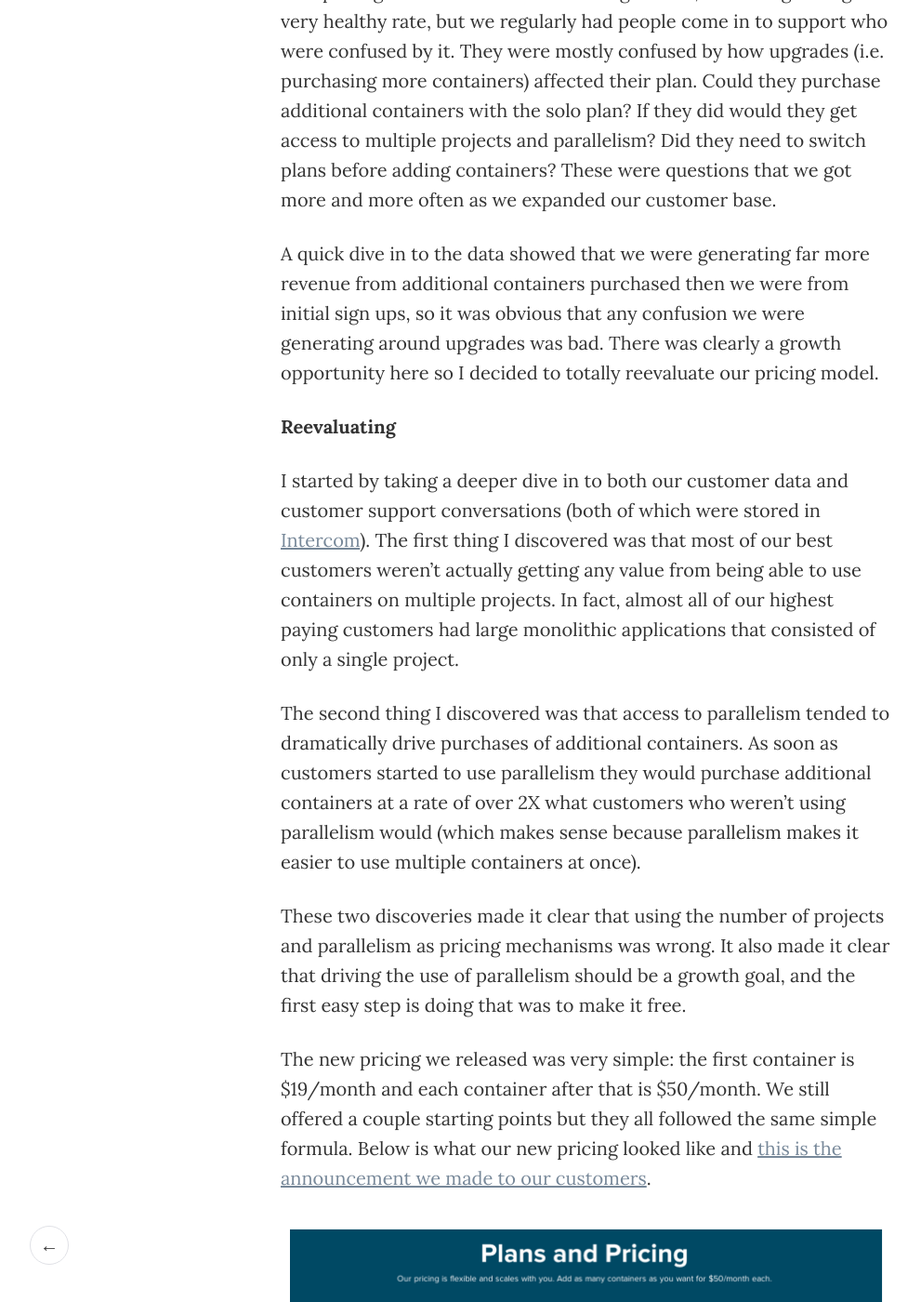
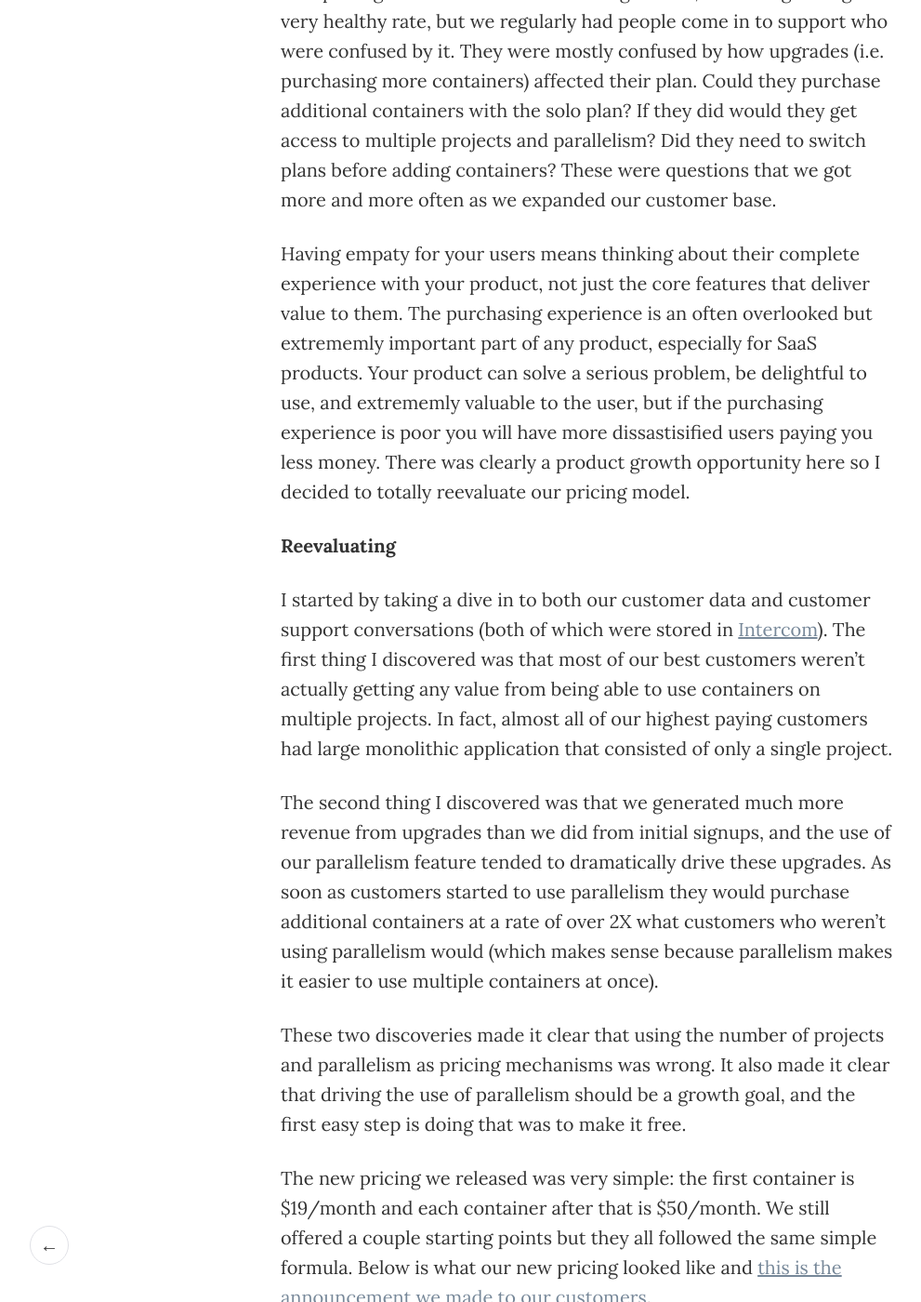
Before and after one commit to worldsoup/worldsoup.github.io, a Jekyll site: the page built from _posts/2016-03-11-pricing-as-growth.markdown, in a window 1280 px wide and 1400 px high, scrolled down 1482 px. Shown: the whole window at 93% size, without its empty margins (8-999 px from the left). Built offline with Jekyll 4.4.1, drawn with Linux system fonts in a browser that asks for light colours.

Commit message:
update pricing post

```diff
--- a/_posts/2016-03-11-pricing-as-growth.markdown
+++ b/_posts/2016-03-11-pricing-as-growth.markdown
@@ -18,14 +18,14 @@ The original goal when this model was designed was to allow people to self-selec
 
 This pricing model seemed to be serving us well, we were growing at a very healthy rate, but we regularly had people come in to support who were confused by it. They were mostly confused by how upgrades (i.e. purchasing more containers) affected their plan. Could they purchase additional containers with the solo plan? If they did would they get access to multiple projects and parallelism? Did they need to switch plans before adding containers? These were questions that we got more and more often as we expanded our customer base.
 
-A quick dive in to the data showed that we were generating far more revenue from additional containers purchased then we were from initial sign ups, so it was obvious that any confusion we were generating around upgrades was bad. There was clearly a growth opportunity here so I decided to totally reevaluate our pricing model.
+Having empaty for your users means thinking about their complete experience with your product, not just the core features that deliver value to them. The purchasing experience is an often overlooked but extrememly important part of any product, especially for SaaS products. Your product can solve a serious problem, be delightful to use, and extrememly valuable to the user, but if the purchasing experience is poor you will have more dissastisified users paying you less money. There was clearly a product growth opportunity here so I decided to totally reevaluate our pricing model.
 
 
 **Reevaluating**
 
-I started by taking a deeper dive in to both our customer data and customer support conversations (both of which were stored in <a href="https://www.intercom.io" target="_blank">Intercom</a>). The first thing I discovered was that most of our best customers weren't actually getting any value from being able to use containers on multiple projects. In fact, almost all of our highest paying customers had large monolithic applications that consisted of only a single project.
+I started by taking a dive in to both our customer data and customer support conversations (both of which were stored in <a href="https://www.intercom.io" target="_blank">Intercom</a>). The first thing I discovered was that most of our best customers weren't actually getting any value from being able to use containers on multiple projects. In fact, almost all of our highest paying customers had large monolithic application that consisted of only a single project.
 
-The second thing I discovered was that access to parallelism tended to dramatically drive purchases of additional containers. As soon as customers started to use parallelism they would purchase additional containers at a rate of over 2X what customers who weren't using parallelism would (which makes sense because parallelism makes it easier to use multiple containers at once).
+The second thing I discovered was that we generated much more revenue from upgrades than we did from initial signups, and the use of our parallelism feature tended to dramatically drive these upgrades. As soon as customers started to use parallelism they would purchase additional containers at a rate of over 2X what customers who weren't using parallelism would (which makes sense because parallelism makes it easier to use multiple containers at once).
 
 These two discoveries made it clear that using the number of projects and parallelism as pricing mechanisms was wrong. It also made it clear that driving the use of parallelism should be a growth goal, and the first easy step is doing that was to make it free.
 
```
